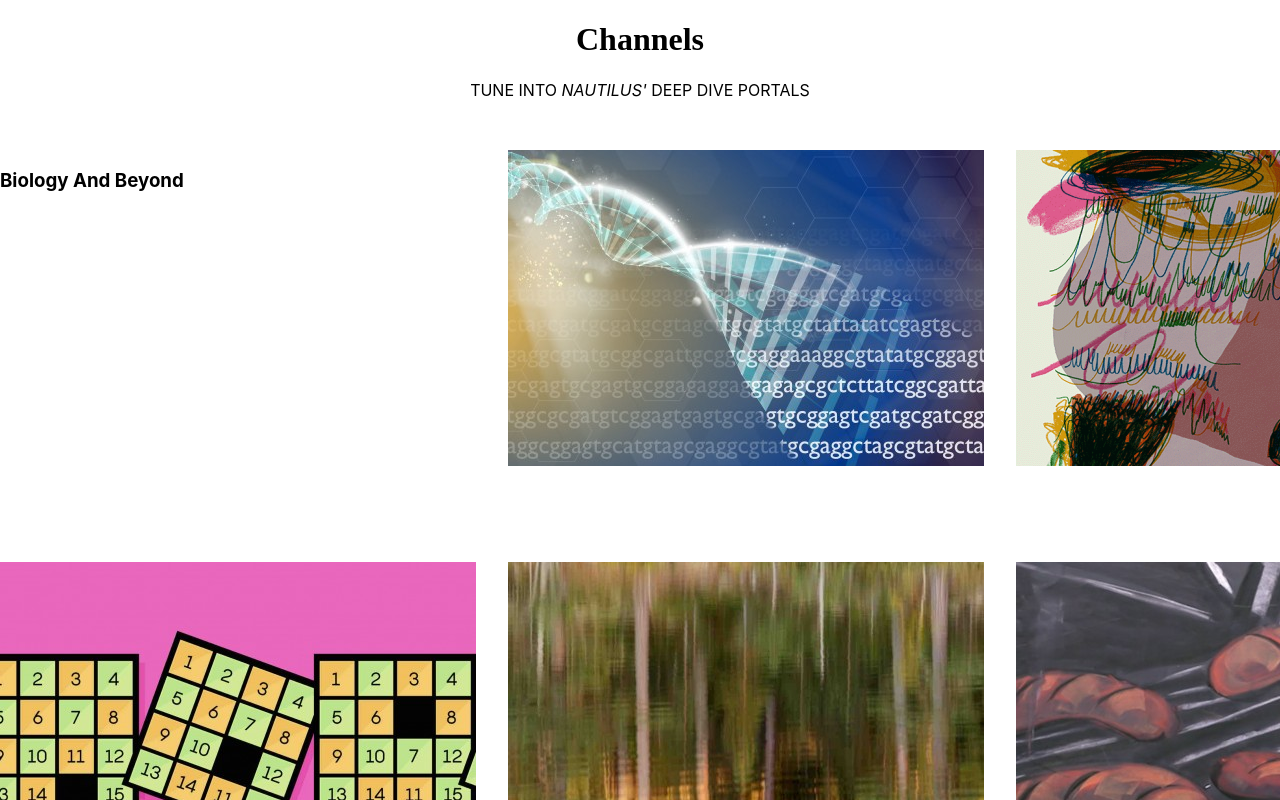
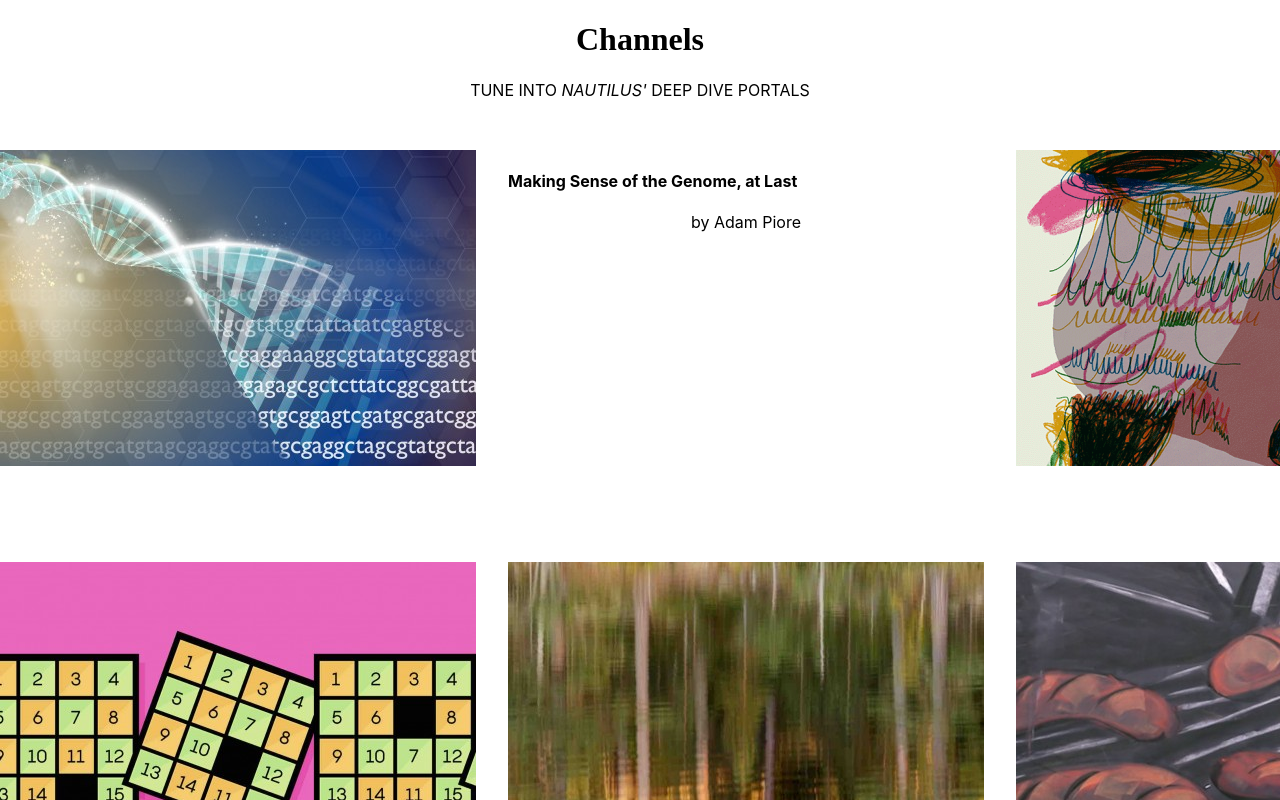
Before and after one commit to BladeKitana732/Nautilus_Mockup, a React (Create React App) app: page / in a window 1280 px wide. Shown: the top 800 px of the page. Built offline with nearby package versions, Linux system fonts and the light colour scheme.

Commit message:
testing as class. same spacing problems

```diff
--- a/src/App.js
+++ b/src/App.js
@@ -10,6 +10,8 @@ import poetryImg from './images/poetry.jpeg';
 import birthdayCakeImg from './images/aging.png';
 import nightSkyImg from './images/alliance.png';
 import neuroImg from './images/maxplanck.jpeg';
+import Header from './components/Header';
+
 
 export default class App extends Component {
   render() {
@@ -21,10 +23,10 @@ export default class App extends Component {
         <div id='channels-container'>
 
 
-          <h3>Biology And Beyond</h3>
-          <img src= { bioImage } alt='bio_and_beyond' className='channel-img'/>
 
-
+          <img src= { bioImage } alt='bio_and_beyond' className='channel-img'
+          />
+          <Header />
 
 
           <img src= { femaleFaceImg } alt='artistic_female_face' className='channel-img'/>
--- /dev/null
+++ b/src/components/Header.js
@@ -0,0 +1,12 @@
+import React, { Component } from 'react'
+
+export default class Header extends Component {
+    render() {
+        return (
+            <div>
+                <h4>Making Sense of the Genome, at Last</h4>
+                <p>by Adam Piore</p>
+            </div>
+        )
+    }
+}
```
